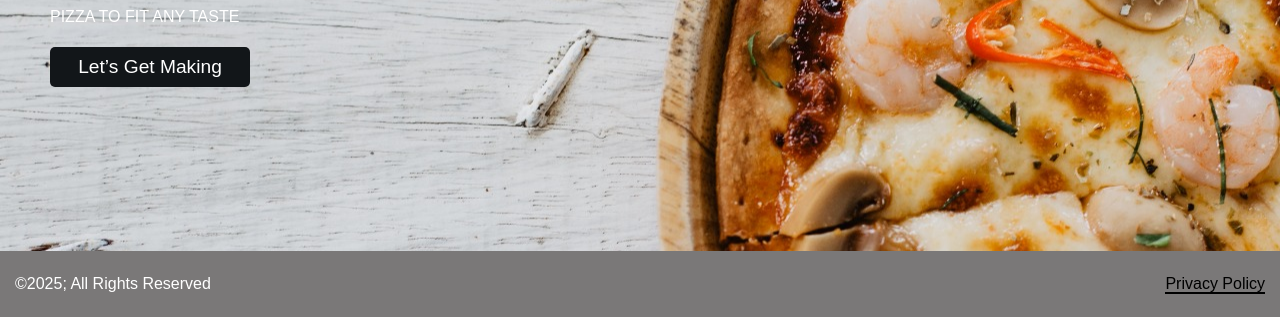
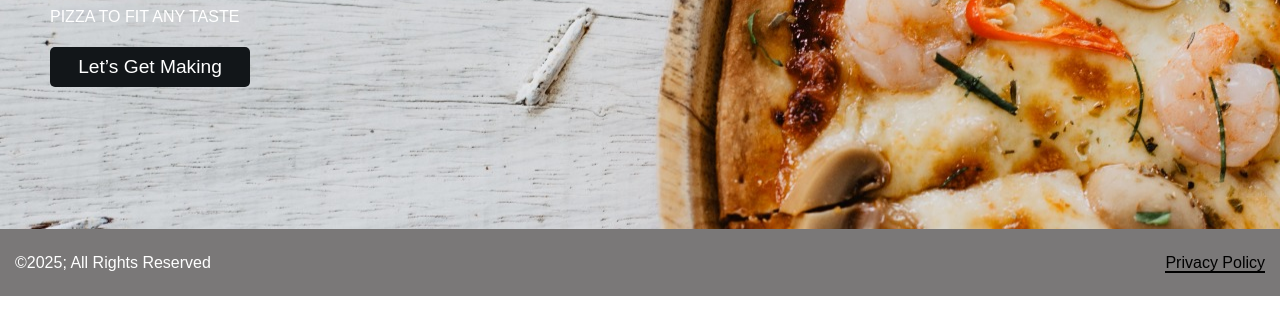
Before and after one commit to recep-demir/recipe-book, a plain HTML site: page index.html in a window 1280 px wide. Shown: the part 503-820 px from the top of the page. Drawn offline with Linux system fonts and the light colour scheme.

Commit message:
Refactor container styles; adjust height and remove redundant code, update header button background color

```diff
--- a/style.css
+++ b/style.css
@@ -62,22 +62,21 @@ body {
 
 
 .container{
-        background-image: url("./img/pizza.jpeg");
+    height: 79.8vh;
+    background-image: url("./img/pizza.jpeg");
+     margin-top: 0;
+    padding-top: 0;
+    overflow: hidden;
+    /* border: 2px solid red; */
 }
 
 .title{
-        display: flex;
+    display: flex;
     justify-content: center;
     align-items: center;
     padding: 5px;
     gap: 10px;
     color: white;
-}
-
-
-
-.container{
-    height: 79.8vh;
 }
 
 .categorySection {
@@ -187,7 +186,7 @@ body {
 }
 
 .headerContainer button:hover {
-    background-color: #f1c40f;
+    background-color: #117AEF;
     cursor: pointer;
     transition: 0.5s ease-in;
     color: black;
```
